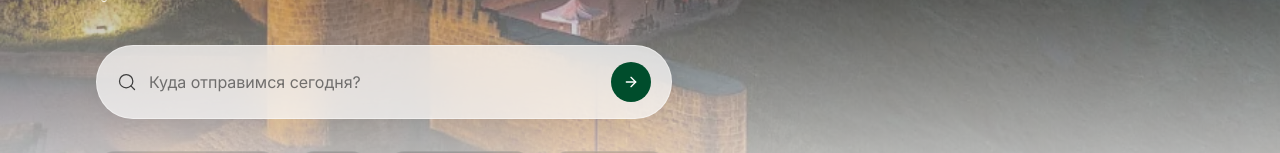
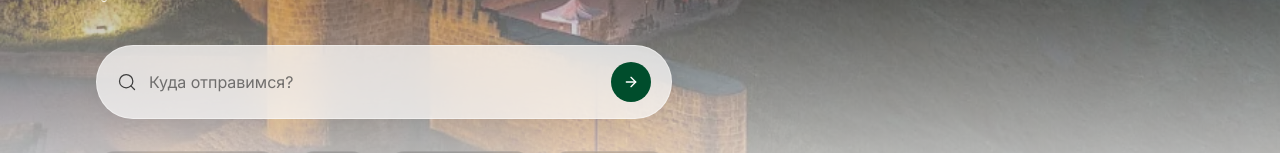
Before and after one commit to BrunoIsaev/EasyGo, a Next.js app: page / in a window 1280 px wide. Shown: the part 546-699 px from the top of the page. Built offline with nearby package versions, Linux system fonts and the light colour scheme.

Commit message:
Убрал слово "сегодня" из строки поиска

```diff
--- a/src/components/Hero.tsx
+++ b/src/components/Hero.tsx
@@ -63,7 +63,7 @@ export function Hero() {
             />
             <input
               type="search"
-              placeholder="Куда отправимся сегодня?"
+              placeholder="Куда отправимся?"
               className="w-full bg-transparent text-base text-charcoal outline-none placeholder:text-charcoal-muted/70"
             />
             <button
```
